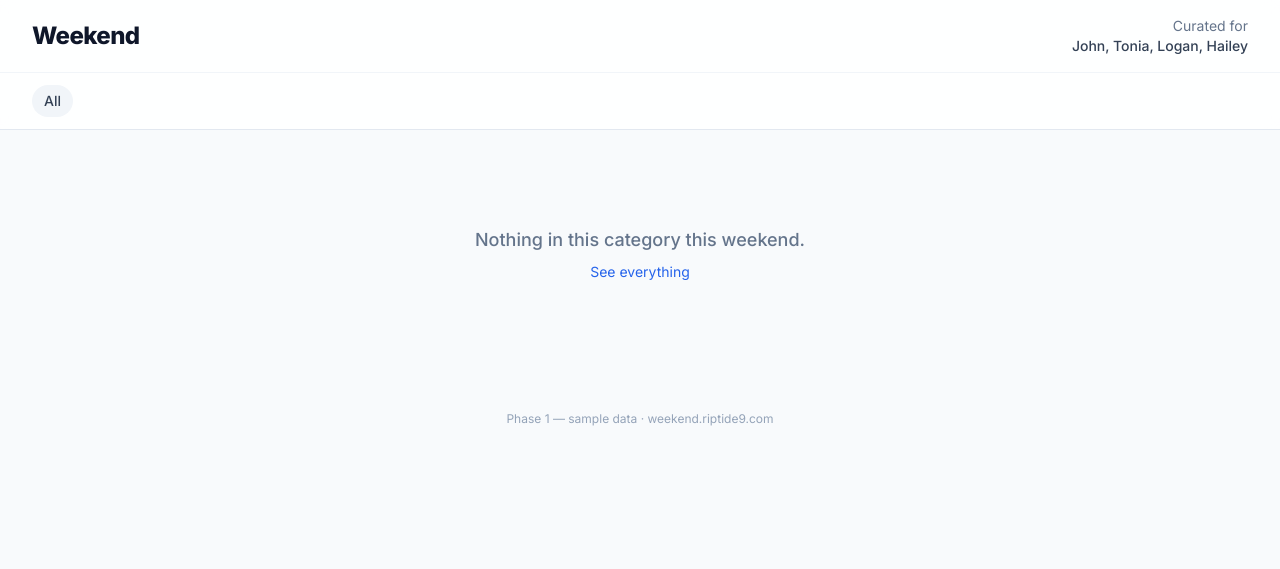
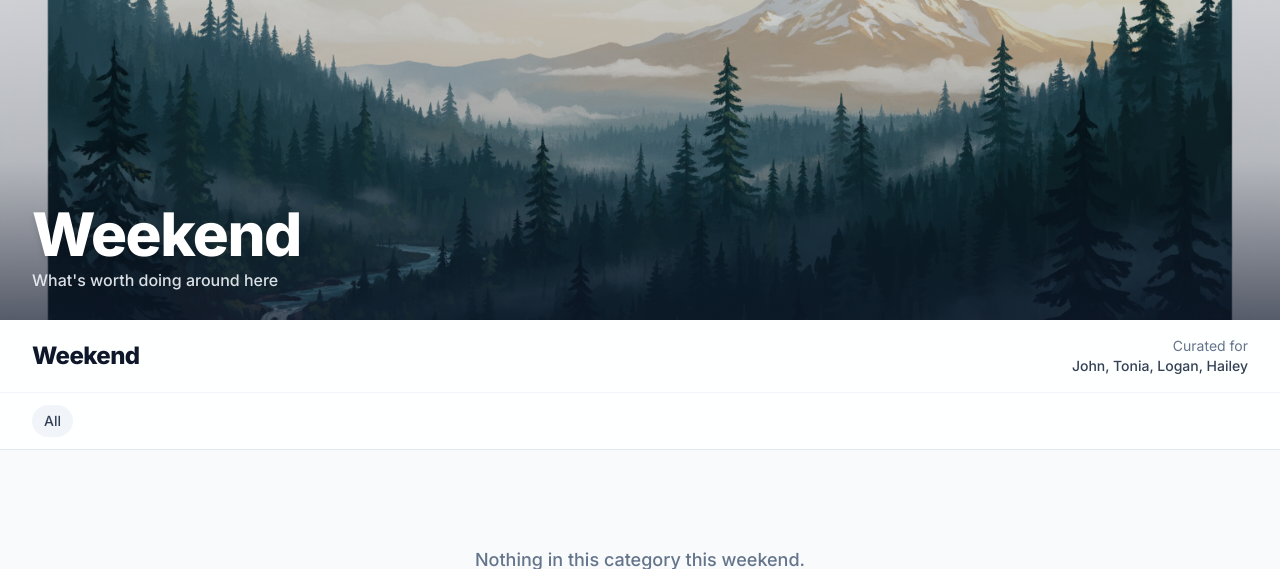
Before and after one commit to jwishon/weekend-app, a Python web app: template app/templates/index.html in a window 1280 px wide. Shown: the top 569 px of the page. Run offline with Jinja, Linux system fonts and the light colour scheme; the template is opened without the code that fills it, so the values that code supplies are empty; some libraries are stand-ins or nearby versions.

Commit message:
Phase 1.7: favicon + NW hero banner + McMenamins + Indoor & Historical categories
- Add /static/favicon.png (sun motif) wired via <link rel='icon'>
- Add hero banner at top with Pacific Northwest landscape image, scrolls off
  to reveal existing sticky header
- New 'mcmenamins' category — re-tag Edgefield History Tour and Grand Lodge
  Garden Experience into it
- New 'indoor-historical' category — empty for this week, will be populated
  by Wednesday cron once Phase 3 ships
- Update CATEGORY_ORDER in main.py
- Phase 3 prompt already updated in Atlas with category definitions and
  search-strategy expansion for indoor / antique / historical content

```diff
--- a/app/main.py
+++ b/app/main.py
@@ -24,7 +24,9 @@ TEMPLATES_DIR = BASE_DIR / "app" / "templates"
 # Display order for category filter pills
 CATEGORY_ORDER = [
     "outdoors",
+    "mcmenamins",
     "markets-and-festivals",
+    "indoor-historical",
     "concerts",
     "coast",
     "gorge-and-hood",
--- a/app/templates/index.html
+++ b/app/templates/index.html
@@ -19,8 +19,20 @@
     }
   </script>
   <link rel="stylesheet" href="/static/styles.css" />
+  <link rel="icon" type="image/png" href="/static/favicon.png" />
+  <link rel="apple-touch-icon" href="/static/favicon.png" />
 </head>
 <body class="bg-slate-50 text-slate-900 font-sans antialiased min-h-screen">
+
+  <!-- Hero banner — scrolls off, sticky header below kicks in -->
+  <section class="relative w-full h-44 sm:h-64 lg:h-80 overflow-hidden">
+    <img src="/static/img/hero-northwest.png" alt="Pacific Northwest landscape" class="absolute inset-0 w-full h-full object-cover" />
+    <div class="absolute inset-0 bg-gradient-to-t from-slate-900/70 via-slate-900/30 to-slate-900/20"></div>
+    <div class="relative max-w-7xl mx-auto h-full px-4 sm:px-6 lg:px-8 flex flex-col justify-end pb-5 sm:pb-7">
+      <h1 class="text-3xl sm:text-5xl lg:text-6xl font-extrabold text-white tracking-tight drop-shadow-md">Weekend</h1>
+      <p class="text-sm sm:text-base text-slate-100/90 mt-1 font-medium">What's worth doing around here</p>
+    </div>
+  </section>
 
   <header class="bg-white border-b border-slate-200 sticky top-0 z-20 backdrop-blur supports-[backdrop-filter]:bg-white/85">
     <div class="max-w-7xl mx-auto px-4 sm:px-6 lg:px-8 py-3 sm:py-4">
--- a/data/sample-week.json
+++ b/data/sample-week.json
@@ -65,7 +65,7 @@
     {
       "id": "edgefield-history-tour-may23",
       "title": "Edgefield's History & Art Tour",
-      "category": "hidden-gems",
+      "category": "mcmenamins",
       "audience_tags": ["date-night", "family"],
       "when": "Saturday, May 23 — 10am, 1pm, or 4pm (60–75 min)",
       "where": "McMenamins Edgefield, 2126 SW Halsey St, Troutdale",
@@ -79,7 +79,7 @@
     {
       "id": "grand-lodge-garden-may23",
       "title": "Grand Lodge Garden Experience",
-      "category": "family",
+      "category": "mcmenamins",
       "audience_tags": ["family", "outdoors", "date-night", "kid-friendly"],
       "when": "Saturday, May 23 — 10am–3pm",
       "where": "McMenamins Grand Lodge, 3505 Pacific Ave, Forest Grove",
```
Also changed, not shown: static/favicon.png (added), static/img/hero-northwest.png (added).
